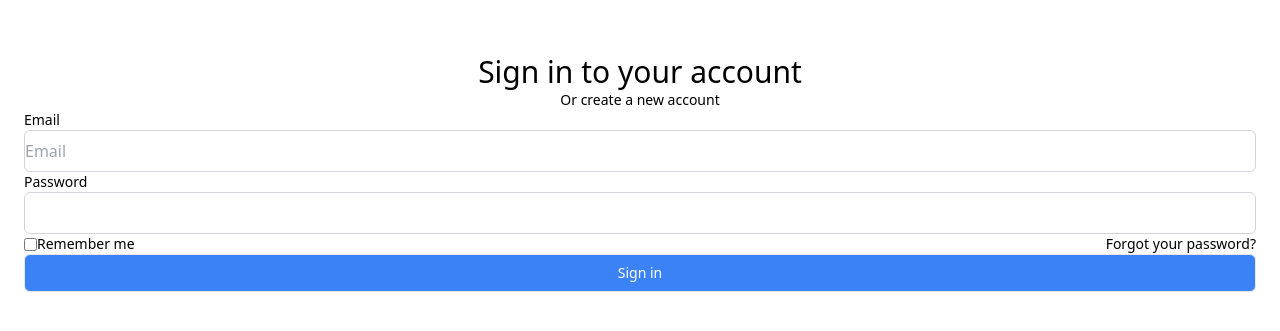
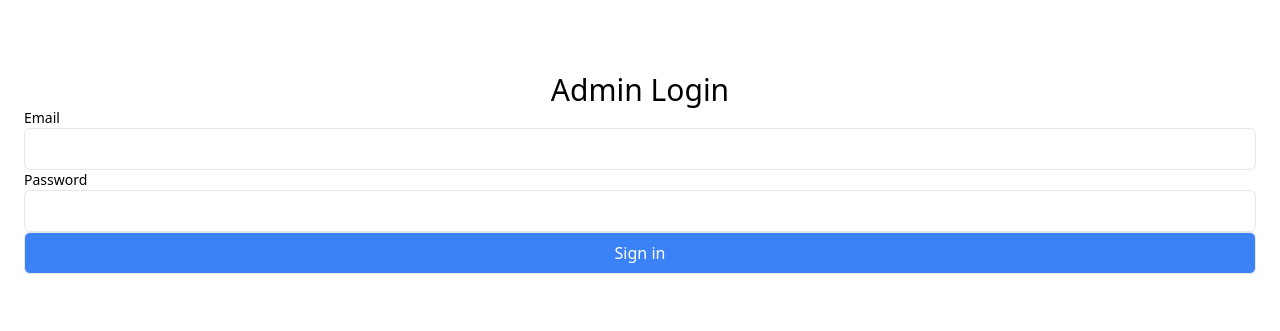
Before and after one commit to HeliaDonad/3D-sneaker-store-Vuejs, a Vue app: page /#/login in a window 1280 px wide. Shown: the part 227-558 px from the top of the page. Built offline with nearby package versions, Linux system fonts and the light colour scheme.

Commit message:
register weg

```diff
--- a/src/components/Login.vue
+++ b/src/components/Login.vue
@@ -15,11 +15,18 @@ export default {
         const response = await axios.post('https://threed-sneaker-store-seda-ezzat-helia.onrender.com/api/v1/login', {
           email: email.value,
           password: password.value,
-        });
-        localStorage.setItem('token', response.data.data.token);
-        router.push('/dashboard'); // Redirect to App.vue after successful login
+        })
+
+        const token = response.data.data.token
+
+        if (email.value === 'admin@admin.com' && password.value === 'Admin') {
+          localStorage.setItem('token', token) // Save token
+          router.push('/dashboard') // Navigate to dashboard
+        } else {
+          error.value = 'Invalid admin credentials'
+        }
       } catch (err) {
-        error.value = err.response?.data?.message || "Login failed. Please try again.";
+        error.value = err.response?.data?.message || 'Login failed. Please try again.'
       }
     }
 
@@ -27,9 +34,9 @@ export default {
       email,
       password,
       error,
-      login
+      login,
     }
-  }
+  },
 }
 </script>
 
@@ -37,15 +44,8 @@ export default {
   <div class="min-h-screen bg-gray-50 flex flex-col justify-center py-12 sm:px-6 lg:px-8 px-6">
     <div class="sm:mx-auto sm:w-full sm:max-w-md">
       <h2 class="mt-6 text-center text-3xl leading-9 font-extrabold text-gray-900">
-            Sign in to your account
+        Admin Login
       </h2>
-        <p class="mt-2 text-center text-sm leading-5 text-blue-500 max-w">
-            Or
-            <router-link to="/register"
-                class="font-medium text-blue-500 hover:text-blue-500 focus:outline-none focus:underline transition ease-in-out duration-150">
-                create a new account
-            </router-link>
-        </p>
     </div>
 
     <div class="mt-8 sm:mx-auto sm:w-full sm:max-w-md">
@@ -53,38 +53,37 @@ export default {
         <form @submit.prevent="login">
           <div>
             <label for="email" class="block text-sm font-medium leading-5 text-gray-700">Email</label>
-                    <div class="mt-1 relative rounded-md shadow-sm">
-                        <input id="email" name="email" placeholder="Email" type="email" required v-model="email" class="appearance-none block w-full px-3 py-2 border border-gray-300 rounded-md placeholder-gray-400 focus:outline-none focus:shadow-outline-blue focus:border-blue-300 transition duration-150 ease-in-out sm:text-sm sm:leading-5">
+            <div class="mt-1 rounded-md shadow-sm">
+              <input
+                id="email"
+                type="email"
+                v-model="email"
+                class="appearance-none block w-full px-3 py-2 border rounded-md placeholder-gray-400"
+                required
+              />
             </div>
           </div>
 
           <div class="mt-6">
             <label for="password" class="block text-sm font-medium leading-5 text-gray-700">Password</label>
             <div class="mt-1 rounded-md shadow-sm">
-                        <input id="password" name="password" type="password" required v-model="password" class="appearance-none block w-full px-3 py-2 border border-gray-300 rounded-md placeholder-gray-400 focus:outline-none focus:shadow-outline-blue focus:border-blue-300 transition duration-150 ease-in-out sm:text-sm sm:leading-5">
-                    </div>
-                </div>
-
-                <div class="mt-6 flex items-center justify-between">
-                    <div class="flex items-center">
-                        <input id="remember_me" name="remember" type="checkbox" value="1" class="form-checkbox h-4 w-4 text-indigo-600 transition duration-150 ease-in-out">
-                        <label for="remember_me" class="ml-2 block text-sm leading-5 text-gray-900">Remember me</label>
-                    </div>
-
-                    <div class="text-sm leading-5">
-                        <a href="#"
-                            class="font-medium text-blue-500 hover:text-blue-500 focus:outline-none focus:underline transition ease-in-out duration-150">
-                            Forgot your password?
-                        </a>
+              <input
+                id="password"
+                type="password"
+                v-model="password"
+                class="appearance-none block w-full px-3 py-2 border rounded-md placeholder-gray-400"
+                required
+              />
             </div>
           </div>
 
           <div class="mt-6">
-                    <span class="block w-full rounded-md shadow-sm">
-                        <button type="submit" class="w-full flex justify-center py-2 px-4 border border-transparent text-sm font-medium rounded-md text-white bg-blue-500 hover:bg-blue-500 focus:outline-none focus:border-indigo-700 focus:shadow-outline-indigo active:bg-indigo-700 transition duration-150 ease-in-out">
+            <button
+              type="submit"
+              class="w-full flex justify-center py-2 px-4 border rounded-md text-white bg-blue-500"
+            >
               Sign in
             </button>
-                    </span>
           </div>
         </form>
         <p v-if="error" class="mt-4 text-red-500 text-center">{{ error }}</p>
@@ -94,5 +93,5 @@ export default {
 </template>
 
 <style scoped>
-/* Voeg TailwindCSS klassen toe voor styling */
+/* Styling via TailwindCSS */
 </style>
--- a/src/components/Register.vue
+++ /dev/null
@@ -1,118 +0,0 @@
-<script>
-import { ref } from 'vue'
-import { useRouter } from 'vue-router'
-import axios from 'axios'
-
-export default {
-  setup() {
-    const name = ref('')
-    const email = ref('')
-    const password = ref('')
-    const error = ref('')
-    const router = useRouter()
-
-    const register = async () => {
-      try {
-    const response = await axios.post('https://threed-sneaker-store-seda-ezzat-helia.onrender.com/api/v1/register', {
-        name: name.value,
-        email: email.value,
-        password: password.value,
-    });
-    console.log(response.data.message); // Log succesbericht
-    error.value = ''; // Reset foutmeldingen
-    router.push('/login'); // Verwijs naar de inlogpagina
-
-} catch (err) {
-  console.error('Error:', err);
-  if (err.response) {
-    error.value = err.response.data.message || "Registratie mislukt. Probeer opnieuw.";
-  } else if (err.request) {
-    error.value = "Geen antwoord van de server. Controleer je verbinding.";
-  } else {
-    error.value = "Er is een onverwachte fout opgetreden. Probeer opnieuw.";
-  }
-}
-
-    }
-
-    return {
-      name,
-      email,
-      password,
-      error,
-      register
-    }
-  }
-}
-</script>
-
-<template>
-  <div class="min-h-screen bg-gray-50 flex flex-col justify-center py-12 sm:px-6 lg:px-8 px-6">
-    <div class="sm:mx-auto sm:w-full sm:max-w-md">
-        <h2 class="mt-6 text-center text-3xl leading-9 font-extrabold text-gray-900">
-            Create a new account
-        </h2>
-        <p class="mt-2 text-center text-sm leading-5 text-blue-500 max-w">
-            Or
-            <router-link to="/login"
-                class="font-medium text-blue-500 hover:text-blue-500 focus:outline-none focus:underline transition ease-in-out duration-150">
-                I already have an account
-            </router-link>
-        </p>
-    </div>
-
-    <div class="mt-8 sm:mx-auto sm:w-full sm:max-w-md">
-        <div class="bg-white py-8 px-4 shadow sm:rounded-lg sm:px-10">
-            <form @submit.prevent="register">
-                <div>
-                    <label for="name" class="block text-sm font-medium leading-5 text-gray-700">Name</label>
-                    <div class="mt-1 relative rounded-md shadow-sm">
-                        <input id="name" name="name" placeholder="Your name" type="text" required v-model="name" class="appearance-none block w-full px-3 py-2 border border-gray-300 rounded-md placeholder-gray-400 focus:outline-none focus:shadow-outline-blue focus:border-blue-300 transition duration-150 ease-in-out sm:text-sm sm:leading-5">
-                    </div>
-                </div>
-
-                <div class="mt-6">
-                    <label for="email" class="block text-sm font-medium leading-5 text-gray-700">Email address</label>
-                    <div class="mt-1 relative rounded-md shadow-sm">
-                        <input id="email" name="email" placeholder="user@example.com" type="email" required v-model="email" class="appearance-none block w-full px-3 py-2 border border-gray-300 rounded-md placeholder-gray-400 focus:outline-none focus:shadow-outline-blue focus:border-blue-300 transition duration-150 ease-in-out sm:text-sm sm:leading-5">
-                    </div>
-                </div>
-
-                <div class="mt-6">
-                    <label for="password" class="block text-sm font-medium leading-5 text-gray-700">Password</label>
-                    <div class="mt-1 rounded-md shadow-sm">
-                        <input id="password" name="password" type="password" required v-model="password" class="appearance-none block w-full px-3 py-2 border border-gray-300 rounded-md placeholder-gray-400 focus:outline-none focus:shadow-outline-blue focus:border-blue-300 transition duration-150 ease-in-out sm:text-sm sm:leading-5">
-                    </div>
-                </div>
-
-                <div class="mt-6 flex items-center justify-between">
-                    <div class="flex items-center">
-                        <input id="remember_me" name="remember" type="checkbox" value="1" class="form-checkbox h-4 w-4 text-indigo-600 transition duration-150 ease-in-out">
-                        <label for="remember_me" class="ml-2 block text-sm leading-5 text-gray-900">Remember me</label>
-                    </div>
-
-                    <div class="text-sm leading-5">
-                        <a href="#"
-                            class="font-medium text-blue-500 hover:text-blue-500 focus:outline-none focus:underline transition ease-in-out duration-150">
-                            Forgot your password?
-                        </a>
-                    </div>
-                </div>
-
-                <div class="mt-6">
-                    <span class="block w-full rounded-md shadow-sm">
-                        <button type="submit" class="w-full flex justify-center py-2 px-4 border border-transparent text-sm font-medium rounded-md text-white bg-blue-500 hover:bg-blue-500 focus:outline-none focus:border-indigo-700 focus:shadow-outline-indigo active:bg-indigo-700 transition duration-150 ease-in-out">
-                            Sign up
-                        </button>
-                    </span>
-                </div>
-            </form>
-            <p v-if="error" class="mt-4 text-red-500 text-center">{{ error }}</p>
-        </div>
-    </div>
-  </div>
-</template>
-
-<style scoped>
-/* Voeg TailwindCSS klassen toe voor styling */
-</style>
```
Also changed, not shown: src/router/index.js (+0 -14 lines). Lines whose indentation alone changed are shown as unchanged.
